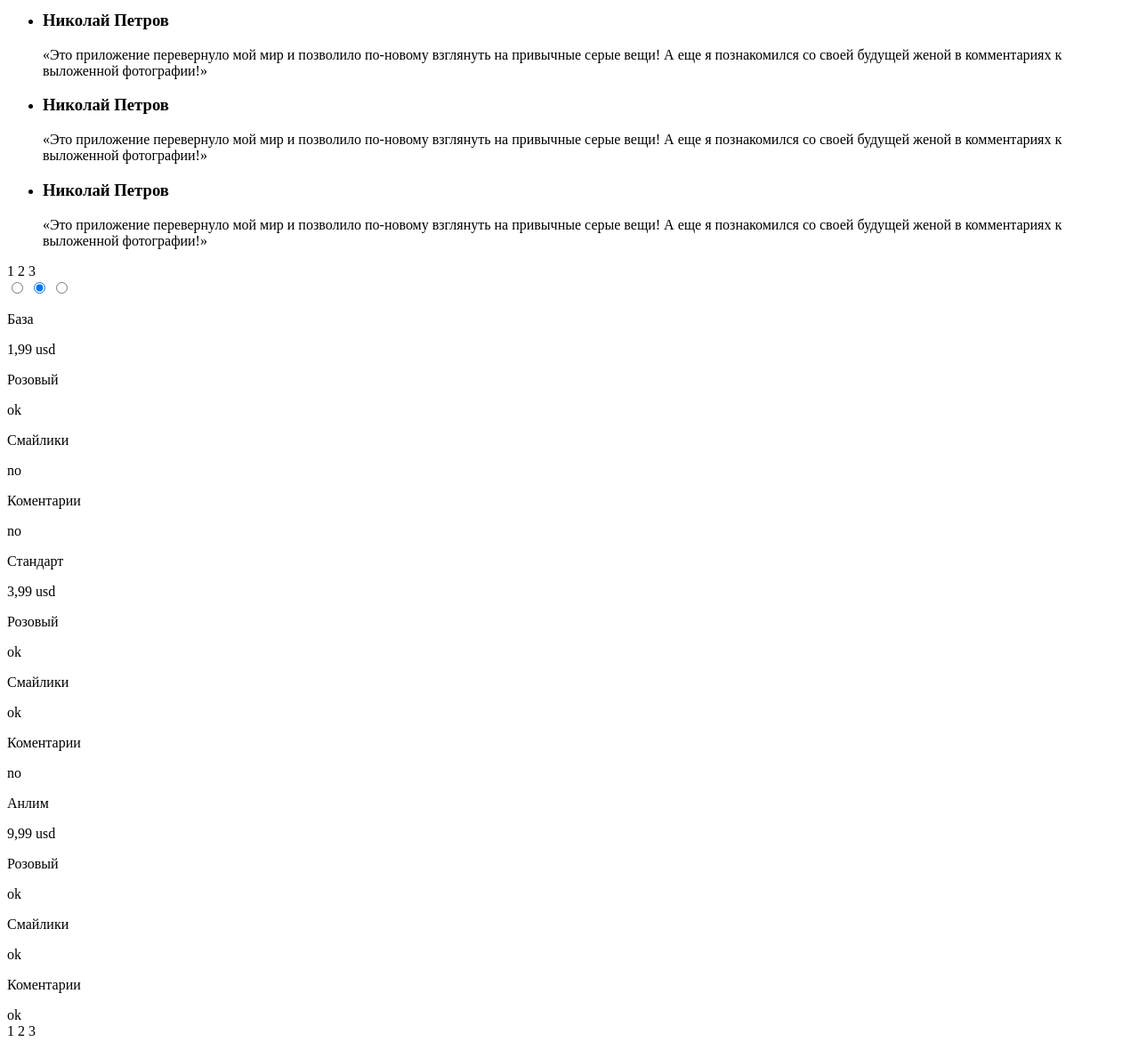
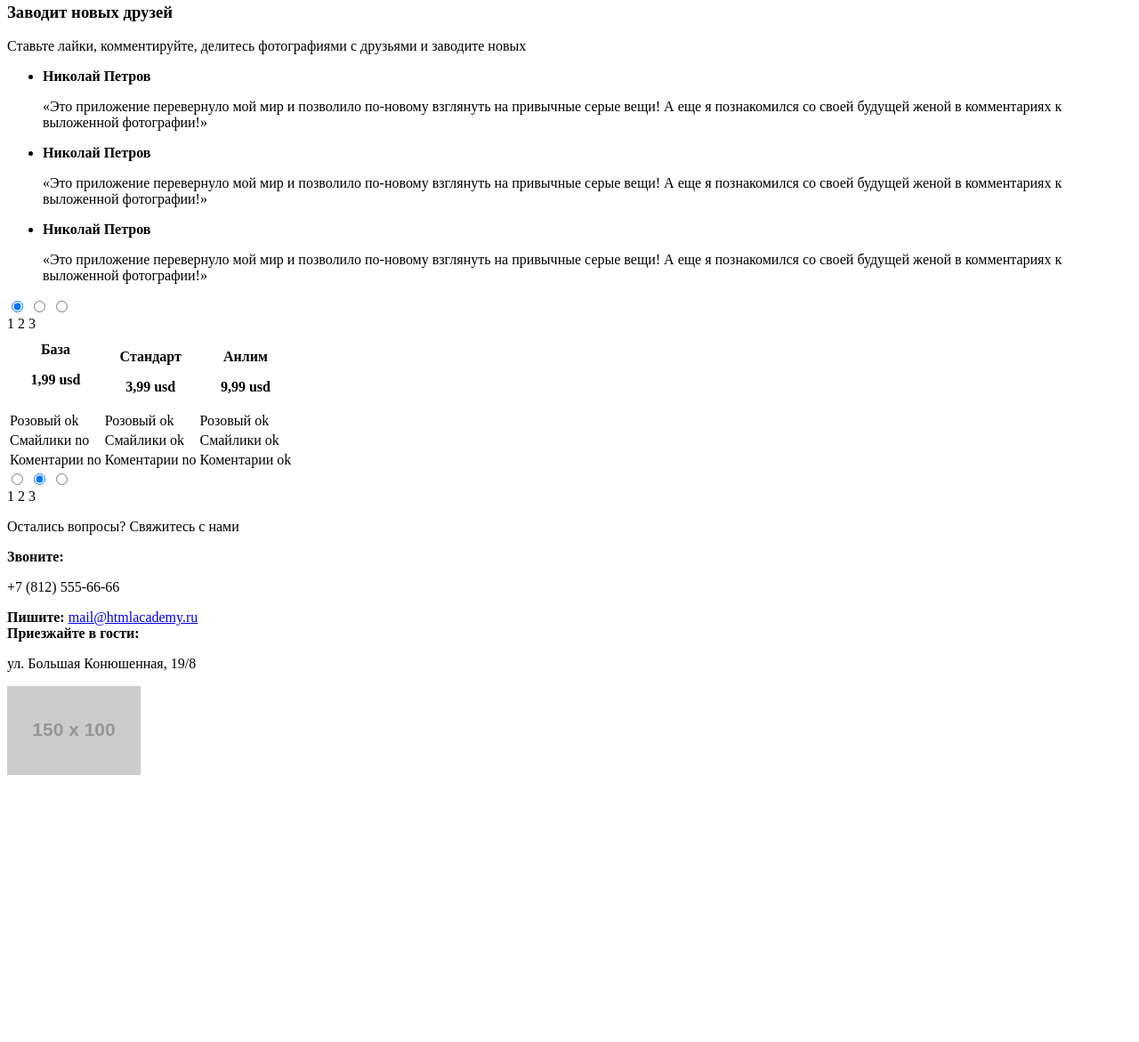
Before and after one commit to AnnaShant/217602-pink, a website: page index.html in a window 1280 px wide. Shown: the part 736-1907 px from the top of the page at 89% size. After the commit the page ends 1619 px from the top, so only its background shows below. Drawn offline with Linux system fonts and the light colour scheme; placeholder pictures from the web are drawn by us.

Commit message:
Правки

```diff
--- a/index.html
+++ b/index.html
@@ -29,7 +29,9 @@
           </ul>
         </div>
       </nav>
-      <div class="page-header-img"></div>
+      <div class="page-header__img">
+        <img src="http://placehold.it/150x100" alt="Hand">
+      </div>
     </header>
 
     <main class="page-box">
@@ -48,34 +50,35 @@
           <p class="promo__heading">Нам есть, что вам предложить!</p>
         </div>
         <div class="promo__capabilities">
-            <h3 class="promo__capabilities--slogan">Поднимает настроение</h3>
-            <p class="promo__capabilities--text">Приложение позволит вам победить осеннюю хандру и депрессию буквально в несколько кликов!</p>
-            <h3 class="promo__capabilities--slogan">Меняет мир вокруг</h3>
-            <p class="promo__capabilities--text">Сделайте снимок и украсьте его смайликом или текстовой подписью, чтобы усилить эффект</p>
-            <h3 class="promo__capabilities--slogan">Заводит новых друзей</h3>
-            <p class="promo__capabilities--text">Ставьте лайки, комментируйте, делитесь фотографиями с друзьями и заводите новых</p>
+            <h3 class="promo__capabilities__slogan">Поднимает настроение</h3>
+            <p class="promo__capabilities__text">Приложение позволит вам победить осеннюю хандру и депрессию буквально в несколько кликов!</p>
+            <h3 class="promo__capabilities__slogan">Меняет мир вокруг</h3>
+            <p class="promo__capabilities__text">Сделайте снимок и украсьте его смайликом или текстовой подписью, чтобы усилить эффект</p>
+            <h3 class="promo__capabilities__slogan">Заводит новых друзей</h3>
+            <p class="promo__capabilities__text">Ставьте лайки, комментируйте, делитесь фотографиями с друзьями и заводите новых</p>
         </div>
-        <div class="promo-img"></div>
       </section>
       <section class="reviews">
-        <input type="radio" name="review" id="reviews-1" checked>
-        <input type="radio" name="review" id="reviews-2">
-        <input type="radio" name="review" id="reviews-3">
         <div class="reviews__wrap">
           <ul class="reviews__slider">
             <li class="reviews__item">
-              <h3 class="reviews__author">Николай Петров</h3>
+              <b class="reviews__author">Николай Петров</b>
               <p class="reviews__text">«Это приложение перевернуло мой мир и позволило по-новому взглянуть на привычные серые вещи! А еще я познакомился со своей будущей женой в комментариях к выложенной фотографии!»</p>
             </li>
             <li class="reviews__item">
-              <h3 class="reviews__author">Николай Петров</h3>
+              <b class="reviews__author">Николай Петров</b>
               <p class="reviews__text">«Это приложение перевернуло мой мир и позволило по-новому взглянуть на привычные серые вещи! А еще я познакомился со своей будущей женой в комментариях к выложенной фотографии!»</p>
             </li>
             <li class="reviews__item">
-              <h3 class="reviews__author">Николай Петров</h3>
+              <b class="reviews__author">Николай Петров</b>
               <p class="reviews__text">«Это приложение перевернуло мой мир и позволило по-новому взглянуть на привычные серые вещи! А еще я познакомился со своей будущей женой в комментариях к выложенной фотографии!»</p>
             </li>
           </ul>
+          <div class="reviews__paginator">
+            <input type="radio" name="review" id="reviews-1" checked>
+            <input type="radio" name="review" id="reviews-2">
+            <input type="radio" name="review" id="reviews-3">
+          </div>
           <div class="reviews__toogles slider__toogles">
             <label class="slider__toogles" for="reviews-1">1</label>
             <label class="slider__toogles" for="reviews-2">2</label>
@@ -84,45 +87,70 @@
         </div>
       </section>
       <section class="cost-plan">
-        <input class="cost-plan__input" type="radio" name="cost-plan" id="cost-plan-1">
-        <input class="cost-plan__input" type="radio" name="cost-plan" id="cost-plan-2" checked>
-        <input class="cost-plan__input" type="radio" name="cost-plan" id="cost-plan-3">
-        <div class="cost__price">
-          <div class="cost__price-1">
-            <div class="cost__price-title">
-              <p class="cost__price-rate">База</p>
-              <p class="cost__price-usd">1,99 usd</p>
-            </div>
-            <div class="cost__price-optios">
-              <p class="cost__price-optios--pink">Розовый</p><span>ok</span>
-              <p class="cost__price-optios--smile">Смайлики</p><span>no</span>
-              <p class="cost__price-optios--comment">Коментарии</p><span>no</span>
-            </div>
+          <table class="cost-plan__table">
+            <tr>
+              <th class="cost-plan__title">
+                <b class="cost-plan__rate">База</p>
+                <p class="cost-plan__usd">1,99 usd</p>
+              </th>
+              <th class="cost-plan__title cost-plan__title--hit">
+                <p class="cost-plan__rate">Стандарт</p>
+                <p class="cost-plan__usd">3,99 usd</p>
+              </th>
+              <th class="cost-plan__title">
+                <p class="cost-plan__rate">Анлим</p>
+                <p class="cost-plan__usd">9,99 usd</p>
+              </th>
+            </tr>
+              <tr>
+                <td class="cost-plan__option">
+                  <span class="cost-plan__pink">Розовый</span>
+                  <span class="cost-plan__ok">ok</span>
+                </td>
+                <td class="cost-plan__option">
+                  <span class="cost-plan__pink">Розовый</span>
+                  <span class="cost-plan__ok">ok</span>
+                </td>
+                <td class="cost-plan__option">
+                  <span class="cost-plan__pink">Розовый</span>
+                  <span class="cost-plan__ok">ok</span>
+                </td>
+              </tr>
+              <tr>
+                <td class="cost-plan__option">
+                  <span class="cost-plan__smile">Смайлики</span>
+                  <span class="cost-plan__no">no</span>
+                </td>
+                <td class="cost-plan__option">
+                  <span class="cost-plan__smile">Смайлики</span>
+                  <span class="cost-plan__ok">ok</span>
+                </td>
+                <td class="cost-plan__option">
+                  <span class="cost-plan__smile">Смайлики</span>
+                  <span class="cost-plan__ok">ok</span>
+                </td>
+              </tr>
+              <tr>
+                <td class="cost-plan__option">
+                  <span class="cost-plan__comment">Коментарии</span>
+                  <span class="cost-plan__no">no</span>
+                </td>
+                <td class="cost-plan__option">
+                  <span class="cost-plan__comment">Коментарии</span>
+                  <span class="cost-plan__no">no</span>
+                </td>
+                <td class="cost-plan__option">
+                  <span class="cost-plan__comment">Коментарии</span>
+                  <span class="cost-plan__ok">ok</span>
+                </td>
+              </tr>
+          </table>
+          <div class="cost-plan__paginator">
+            <input class="cost-plan__input" type="radio" name="cost-plan" id="cost-plan-1">
+            <input class="cost-plan__input" type="radio" name="cost-plan" id="cost-plan-2" checked>
+            <input class="cost-plan__input" type="radio" name="cost-plan" id="cost-plan-3">
           </div>
-          <div class="cost__price-2">
-            <div class="cost__price-title">
-              <p class="cost__price-rate">Стандарт</p>
-              <p class="cost__price-usd">3,99 usd</p>
-            </div>
-            <div class="cost__price-optios">
-              <p class="cost__price-optios--pink">Розовый</p><span>ok</span>
-              <p class="cost__price-optios--smile">Смайлики</p><span>ok</span>
-              <p class="cost__price-optios--comment">Коментарии</p><span>no</span>
-            </div>
-          </div>
-          <div class="cost__price-3">
-            <div class="cost__price-title">
-              <p class="cost__price-rate">Анлим</p>
-              <p class="cost__price-usd">9,99 usd</p>
-            </div>
-            <div class="cost__price-optios">
-              <p class="cost__price-optios--pink">Розовый</p><span>ok</span>
-              <p class="cost__price-optios--smile">Смайлики</p><span>ok</span>
-              <p class="cost__price-optios--comment">Коментарии</p><span>ok</span>
-            </div>
-          </div>
-        </div>
-        <div>
+          <div class="cost-plan__toggles">
           <label class="cost-plan__toggle" for="cost-plan-1">1</label>
           <label class="cost-plan__toggle" for="cost-plan-2">2</label>
           <label class="cost-plan__toggle" for="cost-plan-3">3</label>
@@ -130,25 +158,26 @@
       </section>
     </main>
 
-    <footer class="page-footer">
-      <div class="page-footer__wrap">
-        <p class="page-footer__title">Остались вопросы? Свяжитесь с нами</p>
-        <div class="page-footer__box-phone">
-          <b class="page-footer__subtitle-phone">Звоните:</b>
-          <p class="page-footer__phone">+7 (812) 555-66-66</p>
+    <section class="page-contacts">
+      <div class="page-contacts__wrap">
+        <p class="page-contacts__title">Остались вопросы? Свяжитесь с нами</p>
+        <div class="page-contacts__box-phone">
+          <b class="page-contacts__subtitle-phone">Звоните:</b>
+          <p class="page-contacts__phone">+7 (812) 555-66-66</p>
         </div>
-        <div class="page-footer__box-email">
-          <b class="page-footer__subtitle-email">Пишите:</b>
-          <a class="page-footer__email" href="#">mail@htmlacademy.ru</a>
+        <div class="page-contacts__box-email">
+          <b class="page-contacts__subtitle-email">Пишите:</b>
+          <a class="page-contacts__email" href="#">mail@htmlacademy.ru</a>
         </div>
-        <div class="page-footer__box-addres">
-          <b class="page-footer__subtitle-addres">Приезжайте в гости:</b>
-          <p class="page-footer__addres">ул. Большая Конюшенная, 19/8</p>
+        <div class="page-contacts__box-addres">
+          <b class="page-contacts__subtitle-addres">Приезжайте в гости:</b>
+          <p class="page-contacts__addres">ул. Большая Конюшенная, 19/8</p>
         </div>
       </div>
       <div>
-        <img class="page-footer__map" src="http://placehold.it/150x100" alt="Map">
+        <img class="page-contacts__map" src="http://placehold.it/150x100" alt="Map">
       </div>
-    </footer>
+    </section>
+    <footer></footer>
   </body>
 </html>
```
